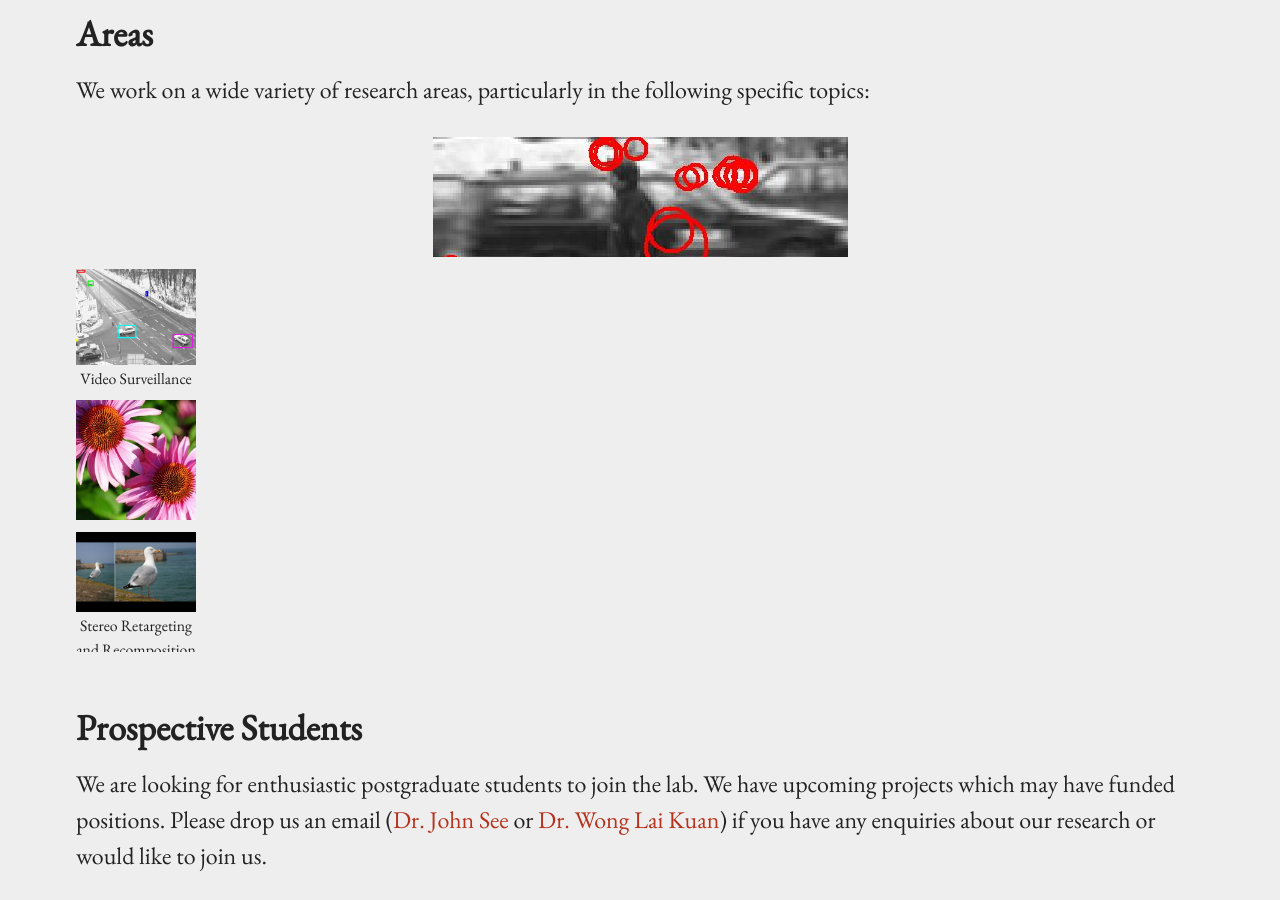
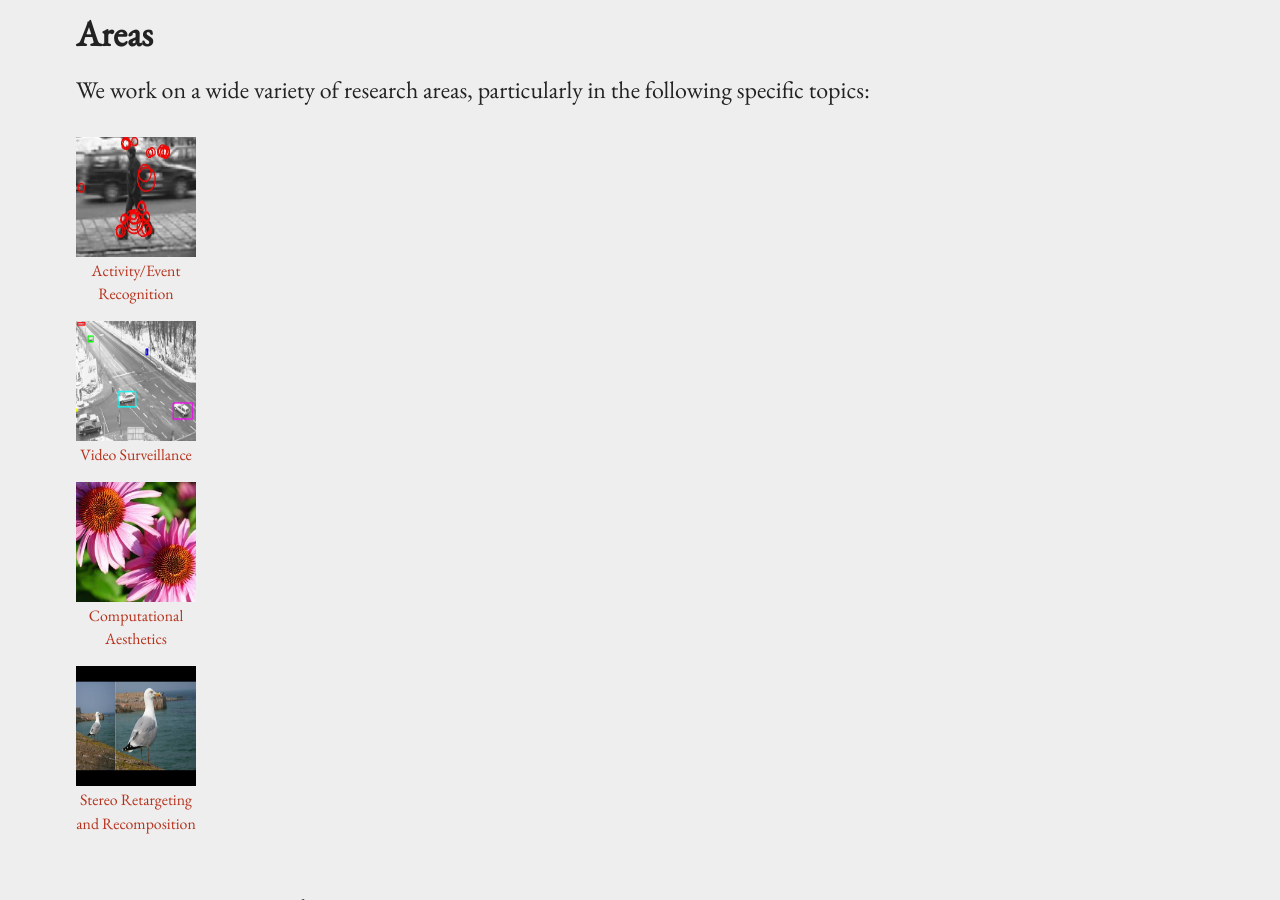
Before and after one commit to viprlab/viprlab.github.io, a Jekyll site: the page built from index.md, in a window 1280 px wide and 900 px high, scrolled down 476 px. Built offline with Jekyll 4.4.1, drawn with Linux system fonts in a browser that asks for light colours.

Commit message:
edit thumbnail block

```diff
--- a/_includes/imagethumbnailblock.html
+++ b/_includes/imagethumbnailblock.html
@@ -1,8 +1,8 @@
-<dl class="captioned-img thumbnail-block align{{include.align}}" style="width:{{include.width}}; height:{{include.height}}">
+<dl class="captioned-img thumbnail-block align{{ include.align }}" style="width:{{ include.width }};">
 
-<dt><a href="{{ include.href }}"><img src="{{ include.url }}" alt="{{ include.caption }}" /></a></dt>
-
+<dt><a href="{{ include.href }}"><img src="{{ include.url }}" alt="{{ include.caption }}" style="width:{{ include.width }}; height:{{ include.height }}"/>
 {% if include.caption %}
 <dd>{{ include.caption }}</dd>
 {% endif %}
+</a></dt>
 </dl>
--- a/index.md
+++ b/index.md
@@ -11,7 +11,7 @@ Research in ViPr Lab focuses on the processing, analysis and understanding of vi
 ## Areas
 
 We work on a wide variety of research areas, particularly in the following specific topics:
-{% include imagethumbnailblock.html url="images/activityrecog.jpg" caption="Activity/Event Recognition" width="!20px" height="120px"  %}
+{% include imagethumbnailblock.html url="images/activityrecog.jpg" caption="Activity/Event Recognition" width="120px" height="120px"  %}
 {% include imagethumbnailblock.html url="images/surveillance.jpg" caption="Video Surveillance" width="120px" height="120px"  %}
 {% include imagethumbnailblock.html url="images/aesthetics.jpg" caption="Computational Aesthetics" width="120px" height="120px"  %}
 {% include imagethumbnailblock.html url="images/composition.jpg" caption="Stereo Retargeting and Recomposition" width="120px" height="120px"  %}
```
